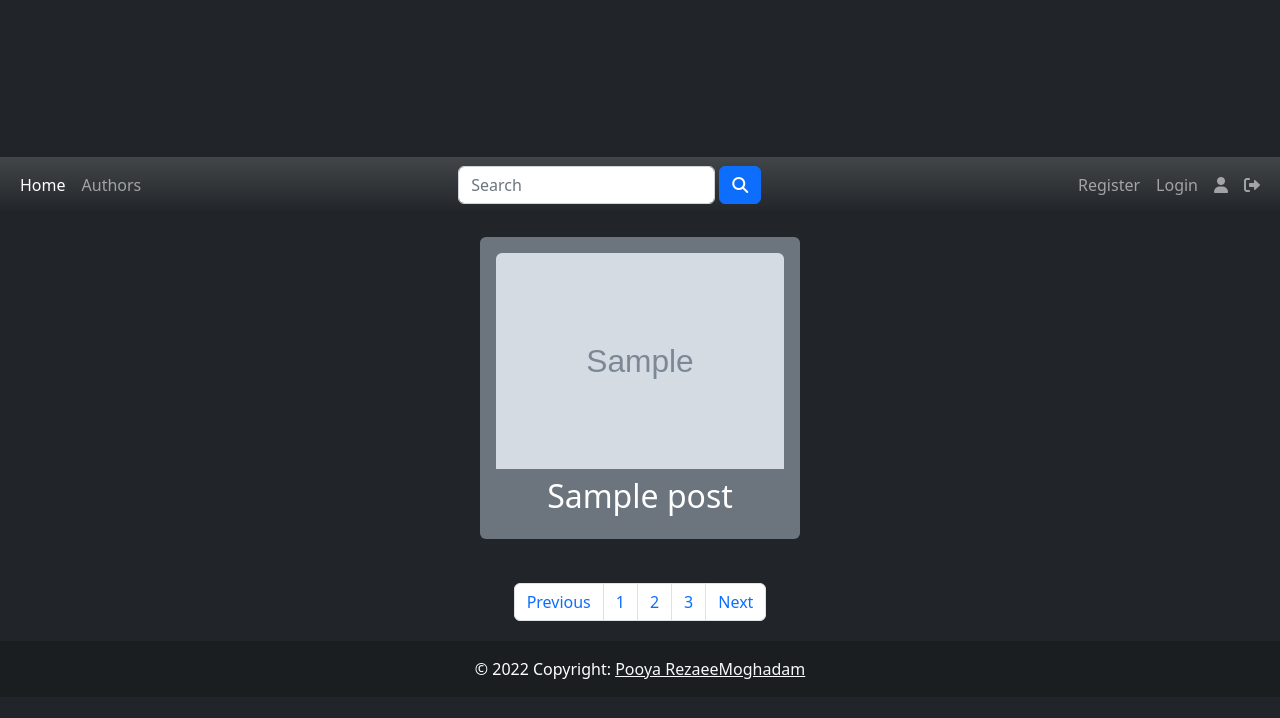
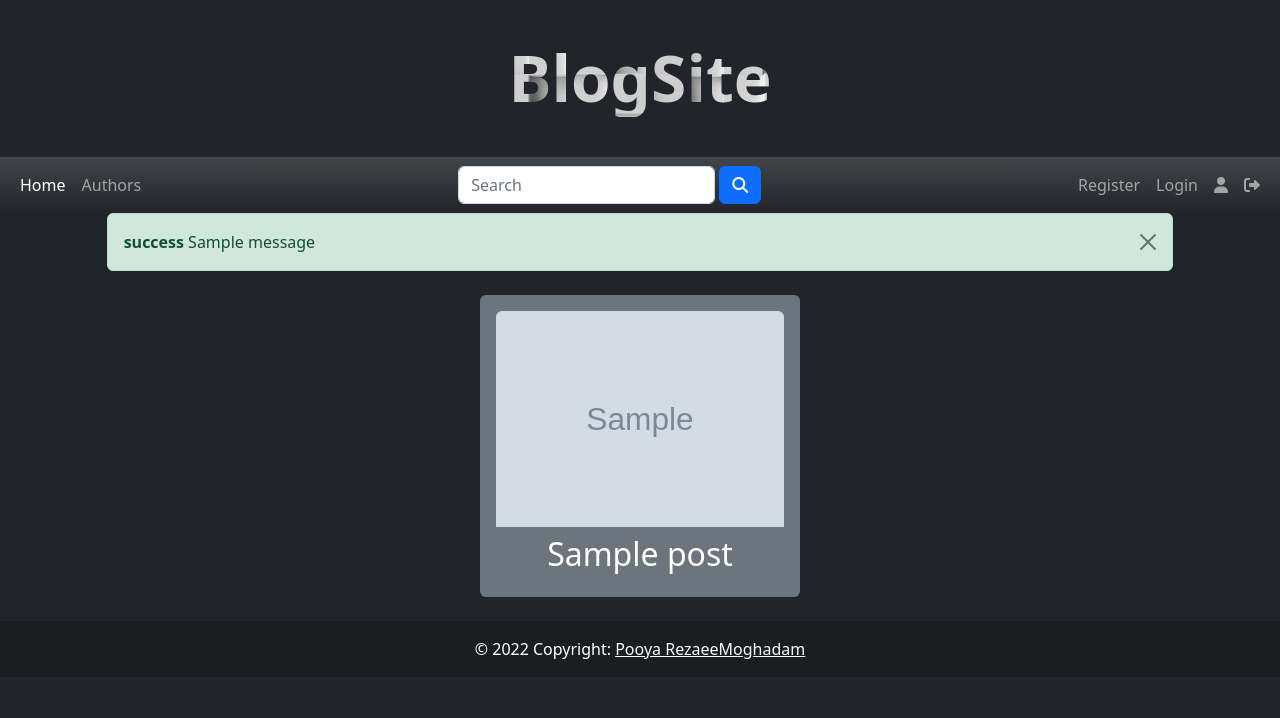
Before and after one commit to PooyaRezaee/BlogSite-Django, a Django app: page / in a window 1280 px wide. Shown: the top 718 px of the page. Run offline with Django 4.2, Linux system fonts and the light colour scheme; tables that the repository leaves empty hold one stand-in row (values such as "Sample post"); grey boxes marked "Sample" are stand-in pictures; one stand-in notice (Sample message) is shown.

Commit message:
Complate Pagination and delete post

```diff
--- a/post/urls.py
+++ b/post/urls.py
@@ -4,4 +4,5 @@
 urlpatterns = [
     path("", views.index, name="home"),
     path("<int:id>/", views.detail, name="detail"),
+    path("delete/<int:id>/", views.DeletePost, name="delete"),
 ]
--- a/post/views.py
+++ b/post/views.py
@@ -1,10 +1,33 @@
-from django.shortcuts import render
+from django.shortcuts import render, redirect
+from django.contrib import messages
+from django.core.paginator import Paginator
 from .models import Post
+
 
 def index(request):
     posts = Post.objects.all()
-    return render(request,'blog/index.html',{"posts":posts})
+    paginator = Paginator(posts, 9)
 
-def detail(request,id):
+
+    page_number = request.GET.get('page')
+    page_obj = paginator.get_page(page_number)
+    context = {
+            "posts": page_obj,
+            "paginator":paginator,
+            "is_paginated" : False if paginator.num_pages == 1 else True,
+            "page_obj":page_obj,
+            }
+
+    return render(request, 'blog/index.html', context=context)
+
+
+def detail(request, id):
     post = Post.objects.get(id=id)
-    return render(request,'blog/detail.html',{'post':post})
+    return render(request, 'blog/detail.html', {'post': post})
+
+
+def DeletePost(request, id):
+    Post.objects.get(id=id).delete()
+    messages.success(request, 'Post Deleted')
+
+    return redirect('home')
--- a/templates/base.html
+++ b/templates/base.html
@@ -22,14 +22,21 @@
 <body class="bg-dark text-white">
 
     <div>
-        {% comment %} <h1 class="text-center" id="title-text" style="background-image: {% static 'asset/back_title.jpg' %};">BlogSite</h1> {% endcomment %}
-        <h1 class="text-center" id="title-text" style="background-image: {% static 'asset/back_title.jpg' %};">BlogSite</h1>
+        <h1 class="text-center" id="title-text" style="background-image: url({% static 'asset/back_title.jpg' %}) ;">BlogSite</h1>
     </div>
 
-    <!-- <div class="alert alert-success alert-dismissible fade show col-10 m-auto">
-        <button type="button" class="btn-close" data-bs-dismiss="alert"></button>
-        <strong>Success!</strong> Test Message !!
-    </div> -->
+    {% block bar %}{% endblock bar %}
+
+    {% if messages %}
+        {% for msg in messages %}
+            <div class="alert alert-{{ msg.tags }} alert-dismissible fade show col-10 m-auto">
+                <button type="button" class="btn-close" data-bs-dismiss="alert"></button>
+                <strong>{{ msg.tags }}</strong> {{ msg }}
+            </div>
+        {% endfor %}
+    {% endif %}
+
+
     {% block body %}{% endblock body %}
 
     <footer>
--- a/templates/blog/index.html
+++ b/templates/blog/index.html
@@ -1,10 +1,11 @@
 {% extends 'base.html' %}
 
 
-    {% block body %}
+{% block bar %}
+    {% include 'partials/navbar_public.html' %}
+{% endblock bar %}
 
-    {% include 'partials/navbar_public.html' %}
-
+{% block body %}
     <div class="d-flex align-items-center justify-content-center flex-wrap">
         {% for post in posts %}
             <a href="{% url 'detail' post.id %}" class="col-3 bg-secondary  m-4 p-3 rounded post">
@@ -15,13 +16,25 @@
         {% endfor %}
     </div>
 
+    <div>
+</div>
 
+{% if is_paginated %}
     <ul class="pagination justify-content-center" style="margin:20px 0">
-        <li class="page-item"><a class="page-link" href="#">Previous</a></li>
-        <li class="page-item"><a class="page-link" href="#">1</a></li>
-        <li class="page-item"><a class="page-link" href="#">2</a></li>
-        <li class="page-item"><a class="page-link" href="#">3</a></li>
-        <li class="page-item"><a class="page-link" href="#">Next</a></li>
+    {% if page_obj.has_previous %}
+        <li class="page-item"><a class="page-link" href="{% url 'home' %}?page={{ page_obj.previous_page_number }}">Previous</a></li>
+    {% endif %}
+
+    {% for p in paginator %}
+        <li class="page-item"><a class="page-link" href="{% url 'home' %}?page={{p.number}}">{{ p.number }}</a></li>
+    {% endfor %}
+
+    {% if page_obj.has_next %}
+        <li class="page-item"><a class="page-link" href="{% url 'home' %}?page={{ page_obj.next_page_number }}">Next</a></li>
+    {% endif %}
     </ul>
 
-    {% endblock body %}
+{% endif %}
+
+
+{% endblock body %}
--- a/templates/partials/navbar_public.html
+++ b/templates/partials/navbar_public.html
@@ -3,7 +3,7 @@
         <div class="collapse navbar-collapse" id="mynavbar">
             <ul class="navbar-nav me-auto">
                 <li class="nav-item">
-                    <a class="nav-link active" href="#">Home</a>
+                    <a class="nav-link active" href="{% url 'home' %}">Home</a>
                 </li>
                 <li class="nav-item">
                     <a class="nav-link" href="#">Authors</a>
```
Also changed, not shown: templates/blog/detail.html (+4 -5 lines).
